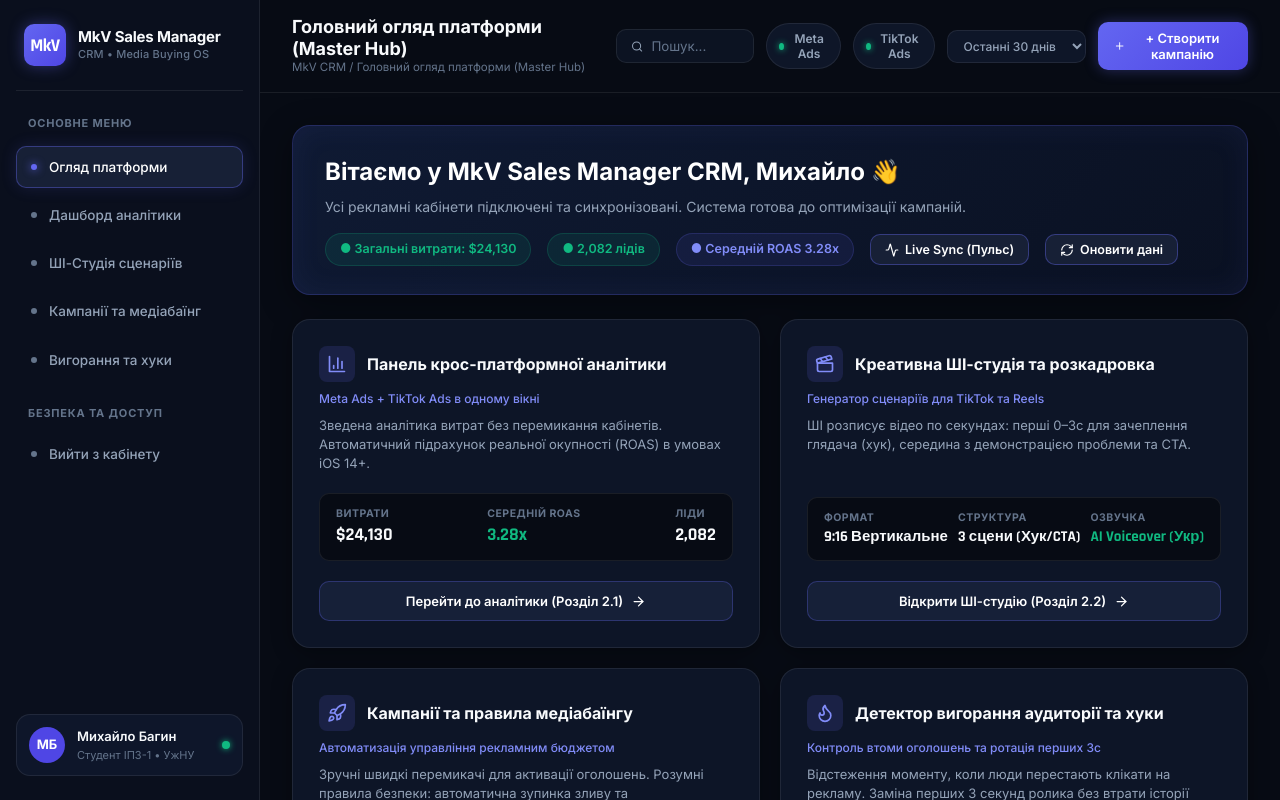
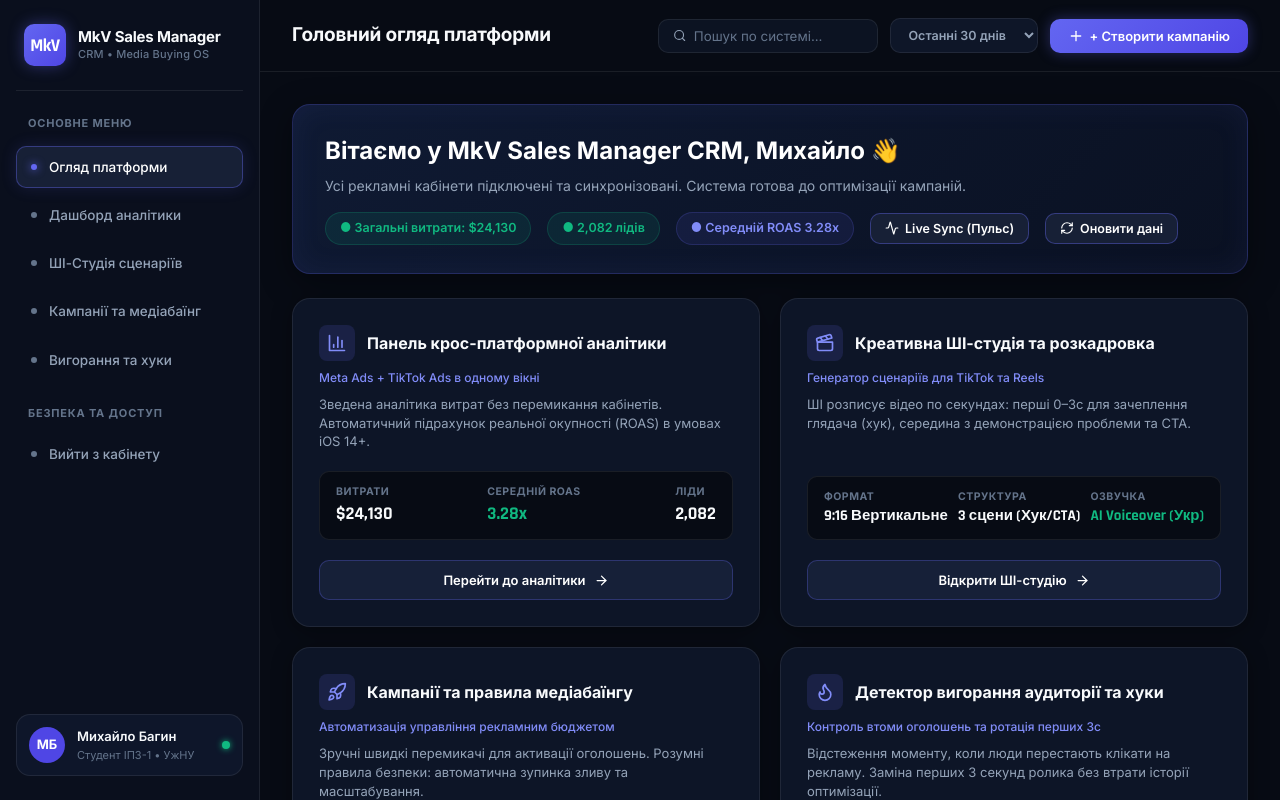
Before and after one commit to MK043/MkV-Assistant, a React (Vite) app: page /hub in a window 1280 px wide. Built offline with nearby package versions, Linux system fonts and the light colour scheme.

Commit message:
refactor(ui): remove redundant breadcrumb subtitles, global navbar pills and academic section tags

```diff
--- a/src/components/Navbar/Navbar.jsx
+++ b/src/components/Navbar/Navbar.jsx
@@ -1,14 +1,12 @@
 import React from 'react';
-import { Search, Calendar, Plus } from 'lucide-react';
+import { Search, Plus } from 'lucide-react';
 import { useApp } from '../../context/AppContext';
 import styles from './Navbar.module.css';
 
-export default function Navbar({ title, breadcrumb, onActionClick, actionLabel = '+ Створити кампанію' }) {
+export default function Navbar({ title, onActionClick, actionLabel = '+ Створити кампанію' }) {
   const {
     searchQuery,
     setSearchQuery,
-    activePlatformFilter,
-    togglePlatform,
     dateRange,
     setDateRange,
     setIsCreateModalOpen,
@@ -20,7 +18,6 @@
     <header className={styles.navbar}>
       <div className={styles.headerInfo}>
         <h1 className={styles.pageTitle}>{title}</h1>
-        <span className={styles.breadcrumb}>{breadcrumb}</span>
       </div>
 
       <div className={styles.controls}>
@@ -29,37 +26,18 @@
           <input
             type="text"
             className={styles.searchInput}
-            placeholder="Пошук..."
+            placeholder="Пошук по системі..."
             value={searchQuery}
             onChange={(e) => setSearchQuery(e.target.value)}
           />
         </div>
-
-        <button
-          type="button"
-          className={`${styles.badgePill} ${activePlatformFilter === 'Meta Ads' ? styles.badgePillActive : ''}`}
-          onClick={() => togglePlatform('Meta Ads')}
-          title="Фільтрувати кампанії Meta Ads"
-        >
-          <span className={styles.dotGreen} />
-          <span>Meta Ads</span>
-        </button>
-
-        <button
-          type="button"
-          className={`${styles.badgePill} ${activePlatformFilter === 'TikTok Ads' ? styles.badgePillActive : ''}`}
-          onClick={() => togglePlatform('TikTok Ads')}
-          title="Фільтрувати кампанії TikTok Ads"
-        >
-          <span className={styles.dotGreen} />
-          <span>TikTok Ads</span>
-        </button>
 
         <select
           className={styles.dateFilter}
           value={dateRange}
           onChange={(e) => setDateRange(e.target.value)}
         >
+          <option>Сьогодні</option>
           <option>Останні 7 днів</option>
           <option>Останні 30 днів</option>
           <option>Останні 90 днів</option>
--- a/src/components/Navbar/Navbar.module.css
+++ b/src/components/Navbar/Navbar.module.css
@@ -11,19 +11,15 @@
 
 .headerInfo {
   display: flex;
-  flex-direction: column;
+  align-items: center;
 }
 
 .pageTitle {
-  font-size: 18px;
+  font-size: 19px;
   font-weight: 700;
   color: var(--text-primary);
   line-height: 1.2;
-}
-
-.breadcrumb {
-  font-size: 11.5px;
-  color: var(--text-muted);
+  letter-spacing: -0.2px;
 }
 
 .controls {
@@ -42,90 +38,69 @@
   padding: 8px 14px;
   color: var(--text-secondary);
   font-size: 13px;
-  width: 180px;
+  width: 220px;
   transition: all var(--transition-fast);
 }
 
 .searchBox:focus-within {
   border-color: var(--accent-primary);
   box-shadow: 0 0 10px rgba(99, 102, 241, 0.2);
-  width: 220px;
+  width: 260px;
 }
 
 .searchInput {
   width: 100%;
   color: var(--text-primary);
+  background: transparent;
+  border: none;
+  outline: none;
 }
 
 .searchInput::placeholder {
   color: var(--text-muted);
 }
 
-.badgePill {
-  display: inline-flex;
-  align-items: center;
-  gap: 6px;
+.dateFilter {
   background-color: #0E1628;
   border: 1px solid var(--border-subtle);
-  padding: 7px 12px;
-  border-radius: var(--radius-full);
-  font-size: 12px;
+  border-radius: var(--radius-md);
+  padding: 8px 14px;
+  color: var(--text-secondary);
+  font-size: 12.5px;
   font-weight: 600;
-  color: var(--text-secondary);
-  user-select: none;
   cursor: pointer;
   transition: all var(--transition-fast);
+  outline: none;
 }
 
-.badgePill:hover {
+.dateFilter:hover {
   background-color: #141F38;
   color: var(--text-primary);
 }
 
-.badgePillActive {
-  background-color: #172444;
-  border-color: var(--accent-primary);
-  color: #FFFFFF;
-  box-shadow: 0 0 10px rgba(99, 102, 241, 0.3);
-}
-
-.dotGreen {
-  width: 7px;
-  height: 7px;
-  border-radius: 50%;
-  background-color: var(--color-success);
-  box-shadow: 0 0 6px var(--color-success);
-}
-
-.dateFilter {
-  display: inline-flex;
-  align-items: center;
-  gap: 6px;
+.dateFilter option {
   background-color: #0E1628;
-  border: 1px solid var(--border-subtle);
-  padding: 7px 12px;
-  border-radius: var(--radius-md);
-  font-size: 12px;
-  font-weight: 500;
-  color: var(--text-secondary);
+  color: var(--text-primary);
 }
 
 .primaryBtn {
   display: inline-flex;
   align-items: center;
-  gap: 8px;
+  gap: 6px;
   background: linear-gradient(135deg, #6366F1 0%, #4F46E5 100%);
   color: #FFFFFF;
-  padding: 8px 16px;
+  border: none;
   border-radius: var(--radius-md);
+  padding: 9px 18px;
+  font-size: 13px;
   font-weight: 600;
-  font-size: 13px;
+  cursor: pointer;
   box-shadow: 0 0 14px rgba(99, 102, 241, 0.35);
   transition: all var(--transition-fast);
+  white-space: nowrap;
 }
 
 .primaryBtn:hover {
   background: linear-gradient(135deg, #4F46E5 0%, #4338CA 100%);
   transform: translateY(-1px);
-  box-shadow: 0 0 20px rgba(99, 102, 241, 0.5);
 }
--- a/src/pages/Analytics/Analytics.jsx
+++ b/src/pages/Analytics/Analytics.jsx
@@ -36,10 +36,7 @@
 
   return (
     <div>
-      <Navbar
-        title="Головна панель аналітики (Analytics Dashboard)"
-        breadcrumb={`MkV CRM / Аналітика (${dateRange})`}
-      />
+      <Navbar title="Головна панель аналітики" />
 
       <div className={styles.container}>
         {/* Top 4 KPI Metrics */}
--- a/src/pages/CreativeStudio/CreativeStudio.jsx
+++ b/src/pages/CreativeStudio/CreativeStudio.jsx
@@ -133,10 +133,7 @@
 
   return (
     <div>
-      <Navbar
-        title="Креативна ШІ-студія (AI Creative Studio)"
-        breadcrumb="MkV CRM / Креативна ШІ-студія (AI Creative Studio)"
-      />
+      <Navbar title="Креативна ШІ-студія сценаріїв" />
 
       <div className={styles.container}>
         {/* Left Column: Form & Saved Scenarios */}
--- a/src/pages/FatigueDetector/FatigueDetector.jsx
+++ b/src/pages/FatigueDetector/FatigueDetector.jsx
@@ -68,10 +68,7 @@
 
   return (
     <div>
-      <Navbar
-        title="Детектор вигорання аудиторії та хуки (Ad Fatigue)"
-        breadcrumb="MkV CRM / Детектор вигорання аудиторії та хуки (Ad Fatigue)"
-      />
+      <Navbar title="Детектор вигорання аудиторії та хуки" />
 
       <div className={styles.container}>
         {notification && (
--- a/src/pages/MasterHub/MasterHub.jsx
+++ b/src/pages/MasterHub/MasterHub.jsx
@@ -25,8 +25,7 @@
   return (
     <div>
       <Navbar
-        title="Головний огляд платформи (Master Hub)"
-        breadcrumb="MkV CRM / Головний огляд платформи (Master Hub)"
+        title="Головний огляд платформи"
         actionLabel="+ Створити кампанію"
         onActionClick={() => setIsCreateModalOpen(true)}
       />
@@ -108,7 +107,7 @@
                 className={styles.cardBtn}
                 onClick={() => navigate('/analytics')}
               >
-                <span>Перейти до аналітики (Розділ 2.1)</span>
+                <span>Перейти до аналітики</span>
                 <ArrowRight size={15} />
               </button>
             </div>
@@ -148,7 +147,7 @@
                 className={styles.cardBtn}
                 onClick={() => navigate('/creative')}
               >
-                <span>Відкрити ШІ-студію (Розділ 2.2)</span>
+                <span>Відкрити ШІ-студію</span>
                 <ArrowRight size={15} />
               </button>
             </div>
@@ -188,7 +187,7 @@
                 className={styles.cardBtn}
                 onClick={() => navigate('/campaigns')}
               >
-                <span>Керувати кампаніями (Розділ 2.3)</span>
+                <span>Керувати кампаніями</span>
                 <ArrowRight size={15} />
               </button>
             </div>
@@ -228,7 +227,7 @@
                 className={styles.cardBtn}
                 onClick={() => navigate('/fatigue')}
               >
-                <span>Перевірити вигорання (Розділ 2.4)</span>
+                <span>Перевірити вигорання</span>
                 <ArrowRight size={15} />
               </button>
             </div>
```
Also changed, not shown: src/pages/Campaigns/Campaigns.jsx (+20 -10 lines).
